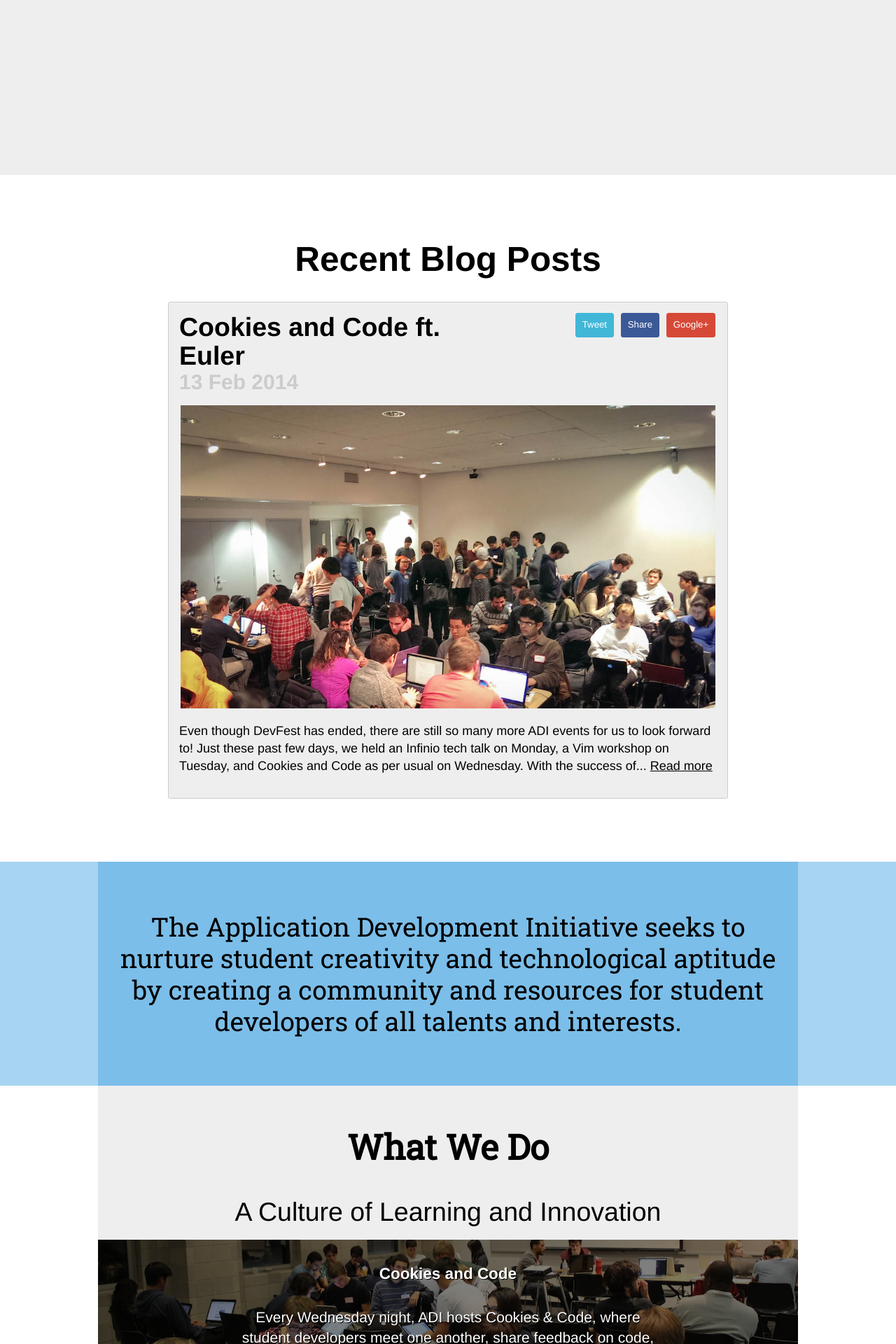
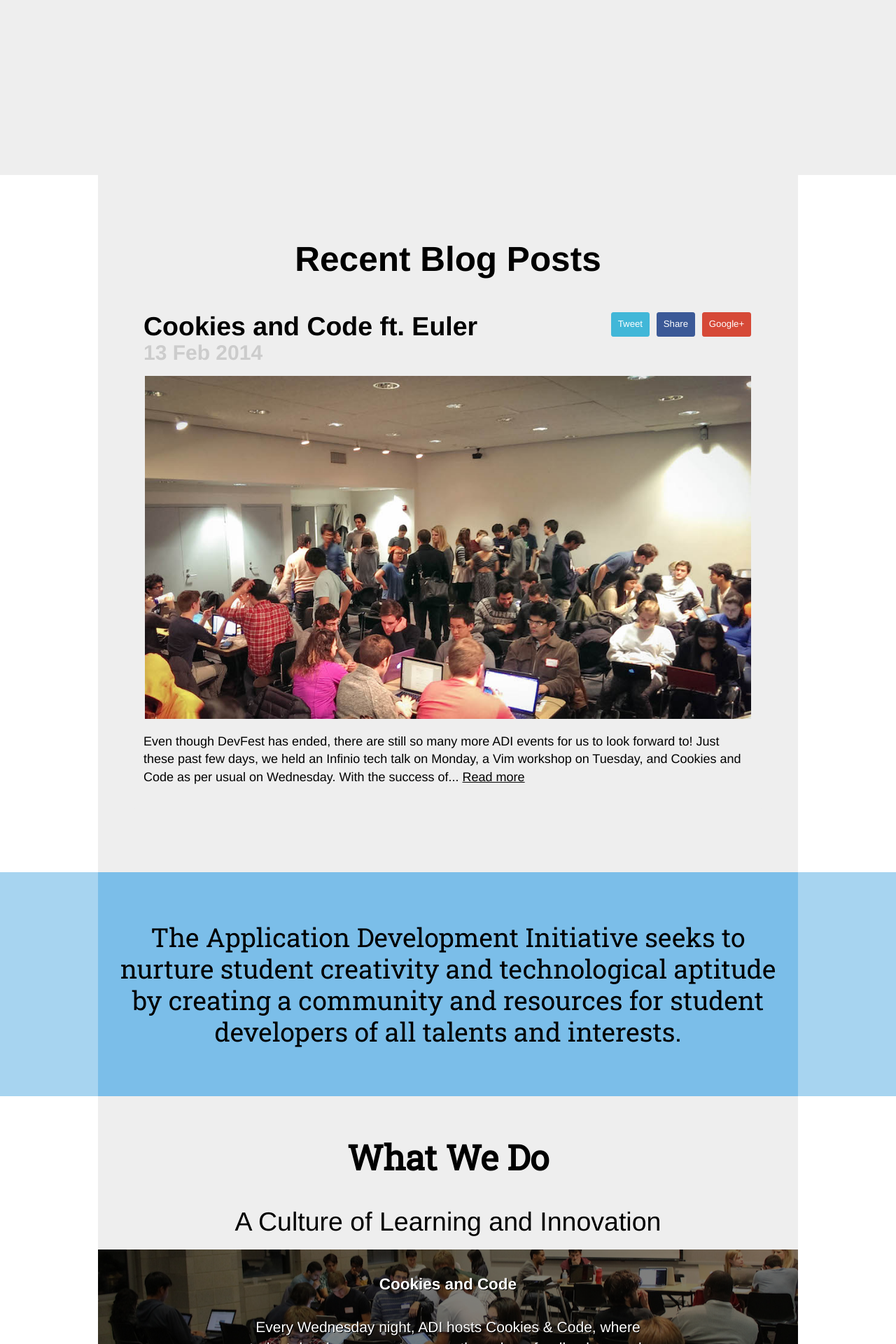
Before and after one commit to adicu/adicu.github.com-dep, a Jekyll site: the page built from index.html, in a window 1280 px wide. Shown: the part 748-2668 px from the top of the page at 70% size. Built offline with Jekyll 4.4.1, drawn with Linux system fonts in a browser that asks for light colours; nearby versions of some CDN libraries.

Commit message:
Make front page blog post blend in more

```diff
--- a/css/style.css
+++ b/css/style.css
@@ -1135,6 +1135,7 @@ section .strip.photo .opaque {
 .byline {
   font-style: italic;
 }
+
 .post {
   background-color: #eee;
   border: 1px solid #ccc;
@@ -1146,6 +1147,13 @@ section .strip.photo .opaque {
   max-width: 800px;
   width: 95%;
 }
+
+.latestpost {
+  border: none;
+  max-width: 900px;
+  width: 100%;
+}
+
 .post .title {
   margin: 0;
   width: 70%;
--- a/index.html
+++ b/index.html
@@ -16,10 +16,10 @@ description: The Application Development Initiative seeks to nurture student cre
 
     <section id="blogpost">
     {% assign post = site.posts.first %}
-      <div class="strip">
+      <div class="gray strip">
         <div class="content">
           <h1>Recent Blog Posts</h1>
-<article class="post">
+          <article class="post latestpost">
 
             <div class="social top">
               <a target="_blank" href="https://twitter.com/intent/tweet?text={{ post.title }}&url=http://adicu.com{{ post.url }}&via=adicu"><button class="ss-btn ss-btn-tweet">Tweet</button></a>
```
Lines whose indentation alone changed are shown as unchanged.
